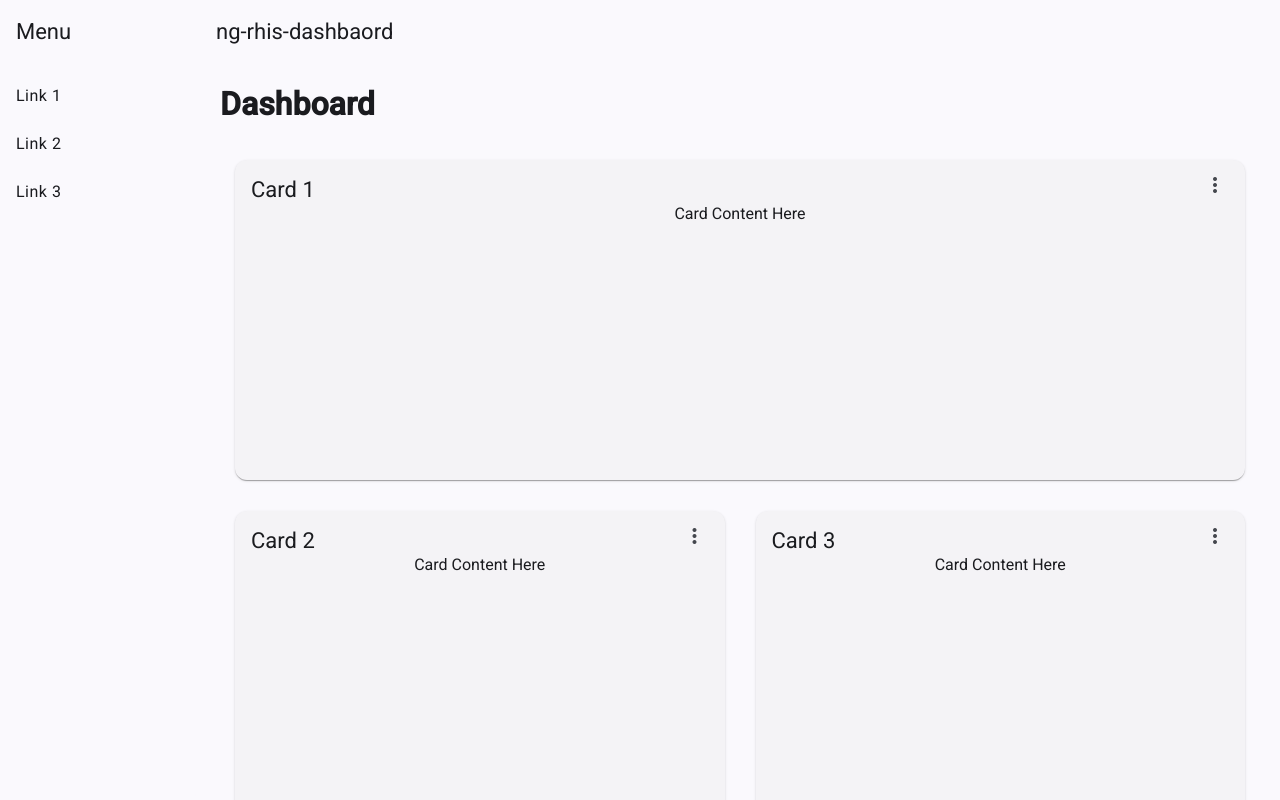
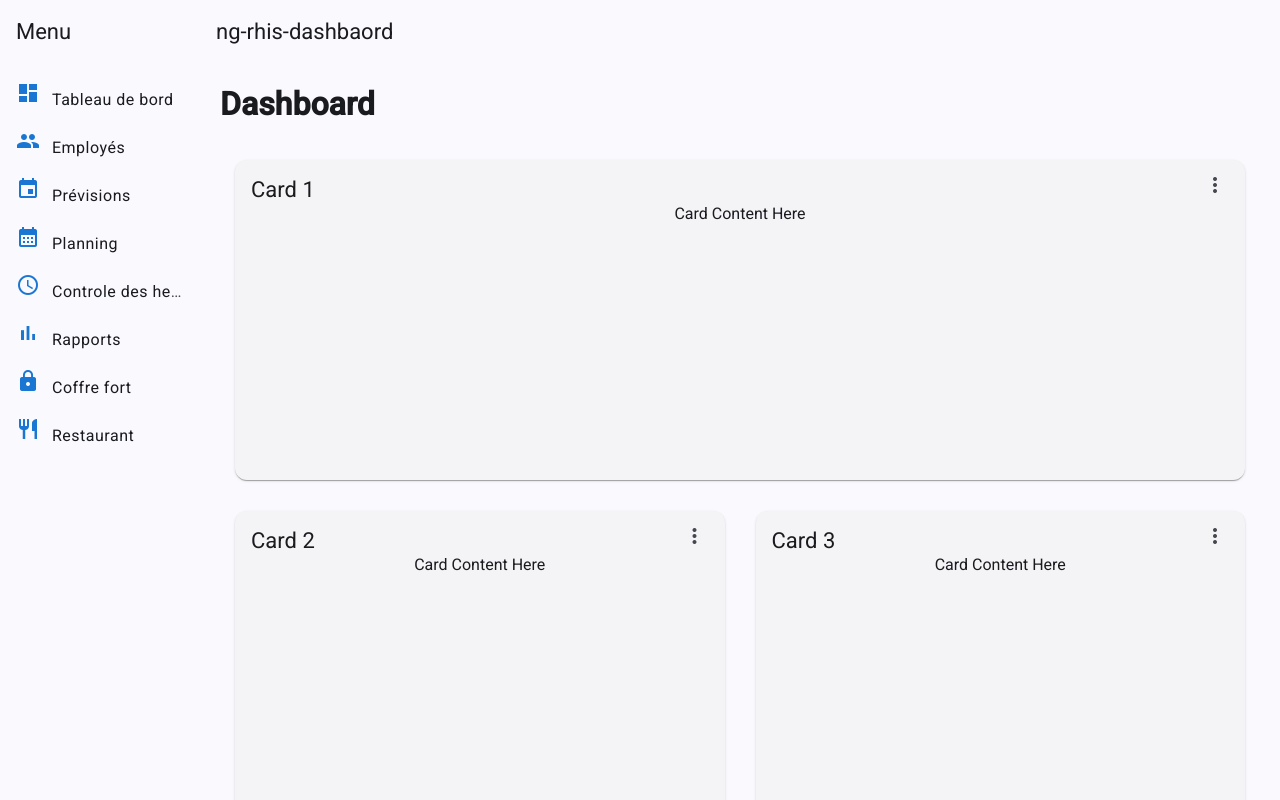
Before and after one commit to ala-kad/ng-rhis-dashbaord, an Angular app: page /dashboard in a window 1280 px wide. Built offline with nearby package versions, Linux system fonts and the light colour scheme.

Commit message:
feat: sidebar nav  list items styling

```diff
--- a/src/app/nav/nav.component.css
+++ b/src/app/nav/nav.component.css
@@ -15,3 +15,12 @@
   top: 0;
   z-index: 1;
 }
+
+a.mat-list-item {
+  display: flex;
+  align-items: center;
+}
+mat-icon[matListIcon] {
+  margin-right: 12px;
+  color: #1976d2;
+}
--- a/src/app/nav/nav.component.html
+++ b/src/app/nav/nav.component.html
@@ -1,25 +1,22 @@
 <mat-sidenav-container class="sidenav-container">
-  <mat-sidenav #drawer class="sidenav" fixedInViewport
-      [attr.role]="(isHandset$ | async) ? 'dialog' : 'navigation'"
-      [mode]="(isHandset$ | async) ? 'over' : 'side'"
-      [opened]="(isHandset$ | async) === false">
+  <mat-sidenav #drawer class="sidenav" fixedInViewport [attr.role]="(isHandset$ | async) ? 'dialog' : 'navigation'"
+    [mode]="(isHandset$ | async) ? 'over' : 'side'" [opened]="(isHandset$ | async) === false">
     <mat-toolbar>Menu</mat-toolbar>
-    <mat-nav-list>
-      <a mat-list-item href="#">Link 1</a>
-      <a mat-list-item href="#">Link 2</a>
-      <a mat-list-item href="#">Link 3</a>
-    </mat-nav-list>
+      <mat-nav-list>
+        @for (item of menuItems; track $index) {
+        <a mat-list-item href="#">
+          <mat-icon matListIcon>{{item.icon}}</mat-icon>
+          <span>{{item.label}}</span>
+        </a>
+        }
+      </mat-nav-list>
   </mat-sidenav>
   <mat-sidenav-content>
-    <mat-toolbar color="primary">
+    <mat-toolbar color="secondary">
       @if (isHandset$ | async) {
-        <button
-          type="button"
-          aria-label="Toggle sidenav"
-          matIconButton
-          (click)="drawer.toggle()">
-          <mat-icon aria-label="Side nav toggle icon">menu</mat-icon>
-        </button>
+      <button type="button" aria-label="Toggle sidenav" matIconButton (click)="drawer.toggle()">
+        <mat-icon aria-label="Side nav toggle icon">menu</mat-icon>
+      </button>
       }
       <span>ng-rhis-dashbaord</span>
     </mat-toolbar>
--- a/src/app/nav/nav.component.ts
+++ b/src/app/nav/nav.component.ts
@@ -22,9 +22,10 @@ import { RouterOutlet } from '@angular/router';
     MatIconModule,
     AsyncPipe,
     RouterOutlet
-]
+  ]
 })
 export class NavComponent {
+
   private breakpointObserver = inject(BreakpointObserver);
 
   isHandset$: Observable<boolean> = this.breakpointObserver.observe(Breakpoints.Handset)
@@ -32,4 +33,15 @@ export class NavComponent {
       map(result => result.matches),
       shareReplay()
     );
+
+  menuItems = [
+    { label: 'Tableau de bord', icon: 'dashboard' },
+    { label: 'Employés', icon: 'people' },
+    { label: 'Prévisions', icon: 'event' },
+    { label: 'Planning', icon: 'calendar_month' },
+    { label: 'Controle des heures', icon: 'schedule' },
+    { label: 'Rapports', icon: 'bar_chart' },
+    { label: 'Coffre fort', icon: 'lock' },
+    { label: 'Restaurant', icon: 'restaurant' }
+  ];
 }
```
